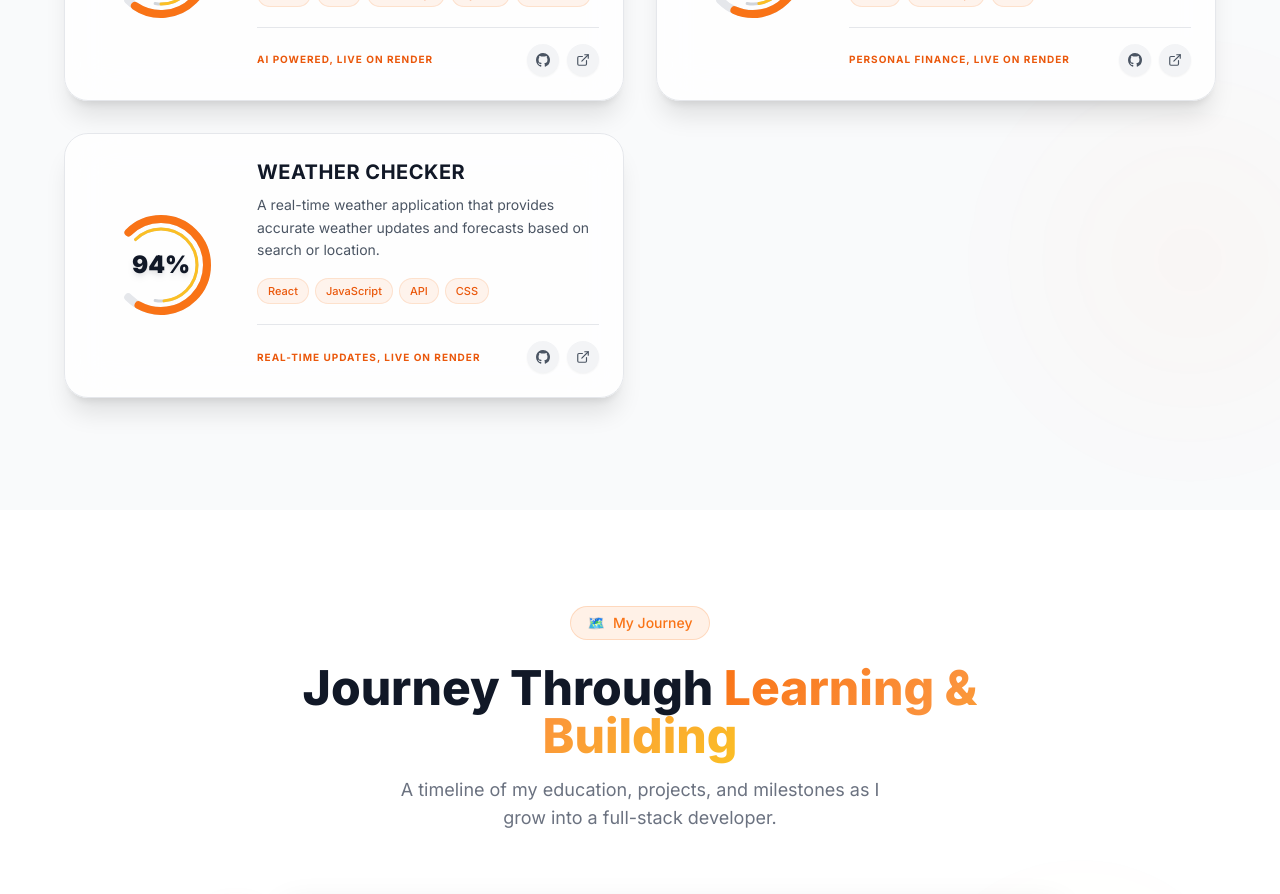
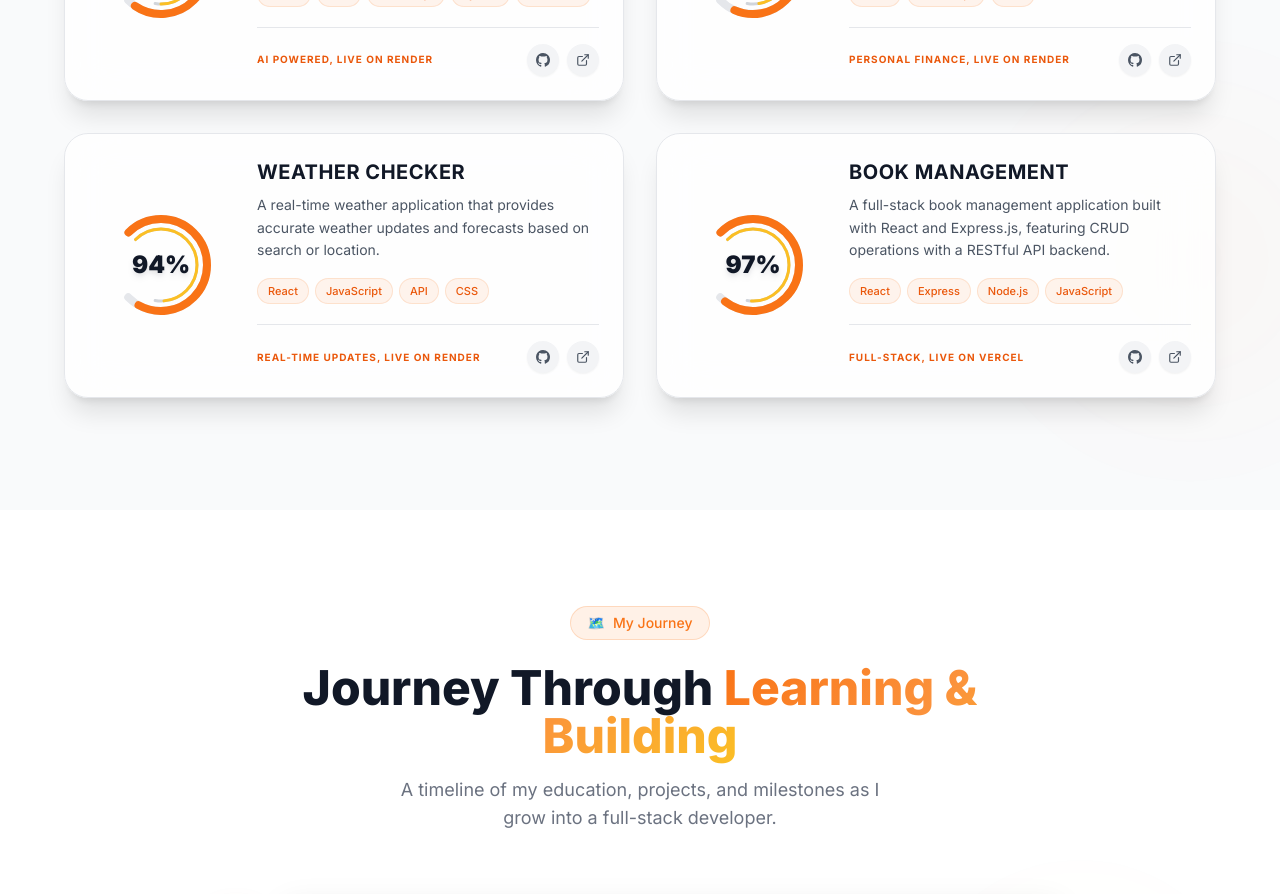
Before and after one commit to meetpithadiya123/Portfolio, a Next.js app: page / in a window 1280 px wide. Shown: the part 2940-3834 px from the top of the page. Built offline with nearby package versions, Linux system fonts and the light colour scheme.

Commit message:
ADD New Project On Project.tsx

```diff
--- a/src/components/sections/Projects.tsx
+++ b/src/components/sections/Projects.tsx
@@ -55,6 +55,18 @@ const projects: Project[] = [
     score: 94,
     stats: "REAL-TIME UPDATES, LIVE ON RENDER",
   },
+{
+  id: "project-4",
+  title: "Book Management",
+  description:
+    "A full-stack book management application built with React and Express.js, featuring CRUD operations with a RESTful API backend.",
+  tags: ["React", "Express", "Node.js", "JavaScript"],
+  github: "https://github.com/meetpithadiya123/Practical_13_AWT",
+  demo: "https://book-manage-todo.vercel.app/",
+  stars: 0,
+  score: 97,
+  stats: "FULL-STACK, LIVE ON VERCEL",
+},
 ];
 
 // No helper needed anymore
```
Also changed, not shown: 1 other file (tests, documents, lock files or other folders).
